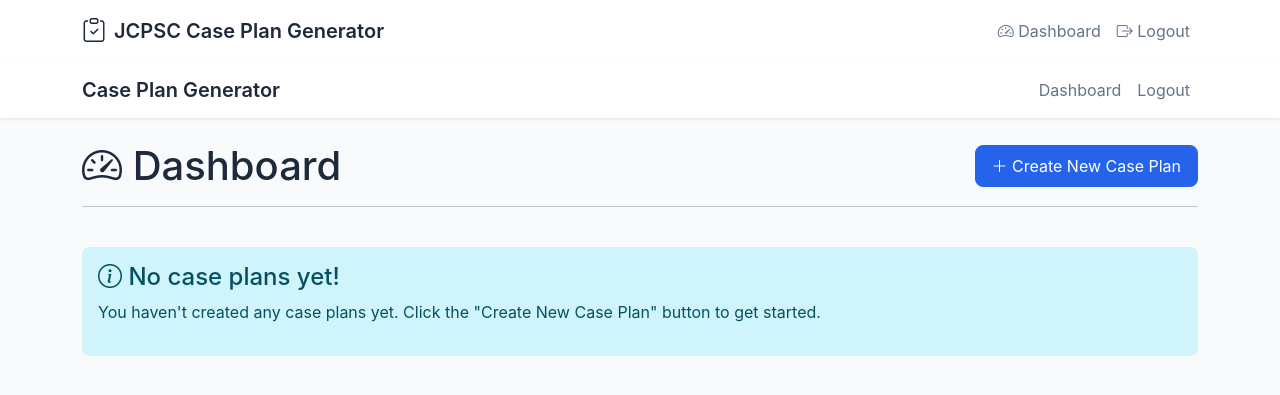
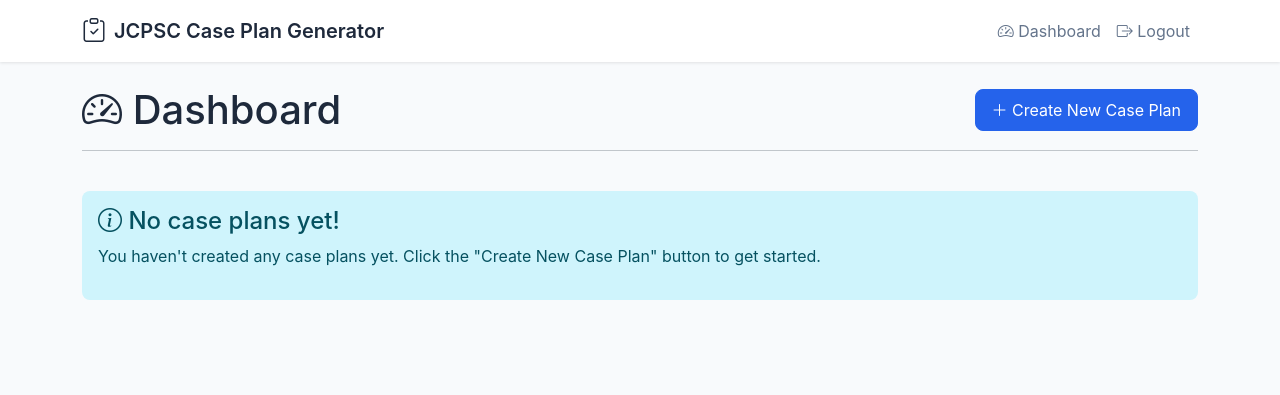
Before and after one commit to DustinDotExe/Case-Plan-Builder, a Flask app: page /dashboard in a window 1280 px wide. Shown: the top 395 px of the page. Run offline with Flask 3, Linux system fonts and the light colour scheme; the visitor is signed in with stand-in values (Sample User, id 1); data that the repository does not hold is empty; some libraries are stand-ins or nearby versions.

Commit message:
Restored to 'affcc601b0f957bc1e801983cd574d3203d885e4'
Replit-Restored-To: affcc601b0f957bc1e801983cd574d3203d885e4

```diff
--- a/templates/layout.html
+++ b/templates/layout.html
@@ -100,35 +100,7 @@
     </nav>
 
     <!-- Main Content -->
-    <nav class="navbar navbar-expand-lg navbar-light">
-    <div class="container">
-        <a class="navbar-brand" href="{{ url_for('index') }}">Case Plan Generator</a>
-        <button class="navbar-toggler" type="button" data-bs-toggle="collapse" data-bs-target="#navbarNav">
-            <span class="navbar-toggler-icon"></span>
-        </button>
-        <div class="collapse navbar-collapse" id="navbarNav">
-            <ul class="navbar-nav ms-auto">
-                {% if current_user.is_authenticated %}
-                    <li class="nav-item">
-                        <a class="nav-link" href="{{ url_for('dashboard') }}">Dashboard</a>
-                    </li>
-                    <li class="nav-item">
-                        <a class="nav-link" href="{{ url_for('logout') }}">Logout</a>
-                    </li>
-                {% else %}
-                    <li class="nav-item">
-                        <a class="nav-link" href="{{ url_for('login') }}">Login</a>
-                    </li>
-                    <li class="nav-item">
-                        <a class="nav-link" href="{{ url_for('register') }}">Register</a>
-                    </li>
-                {% endif %}
-            </ul>
-        </div>
-    </div>
-</nav>
-
-<div class="container my-4">
+    <div class="container my-4">
         <!-- Flash Messages -->
         {% with messages = get_flashed_messages(with_categories=True) %}
             {% if messages %}
```
